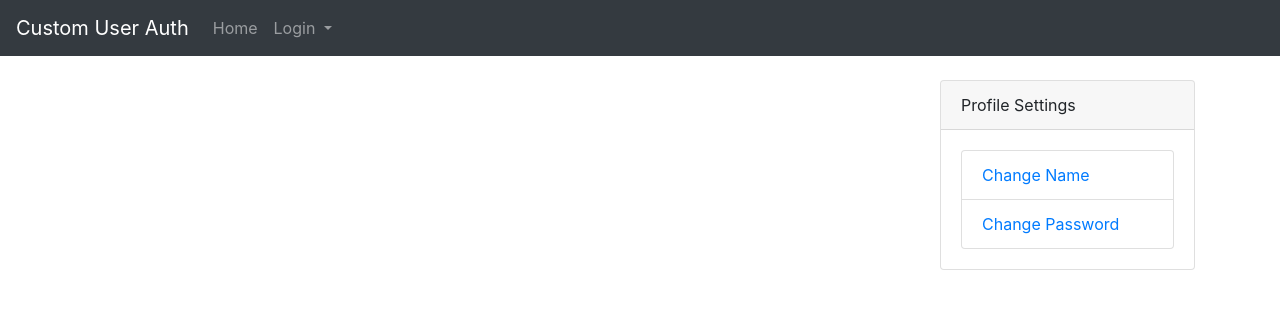
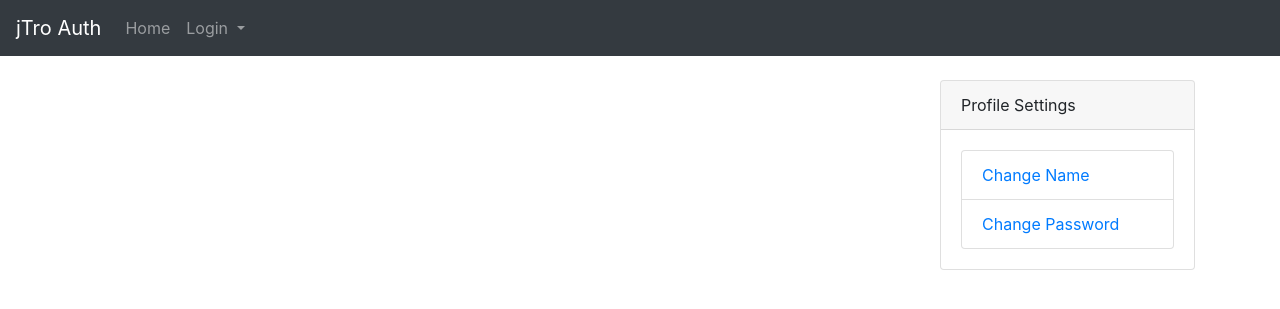
Before and after one commit to jakiiii/jtro-auth, a Django app: template src/customuserauth/profiles/templates/profiles/profile.html in a window 1280 px wide. Shown: the top 309 px of the page. Run offline with Django 3.2, Linux system fonts and the light colour scheme; the template is opened without the code that fills it, so the values that code supplies are empty; some libraries are stand-ins or nearby versions.

Commit message:
update project name -jTro Auth

```diff
--- a/src/customuserauth/templates/base.html
+++ b/src/customuserauth/templates/base.html
@@ -10,10 +10,10 @@
       {% include 'base/css.html' %}
 
 
-      <title>{% block title %}jQurity{% endblock %}</title>
+      <title>{% block title %}jTro Auth{% endblock %}</title>
   </head>
   <body>
-    {% include 'base/navbar.html' with brand_name='Custom User Auth' %}
+    {% include 'base/navbar.html' with brand_name='jTro Auth' %}
 
     <div class="container">
         {% block content %}{% endblock %}
```
